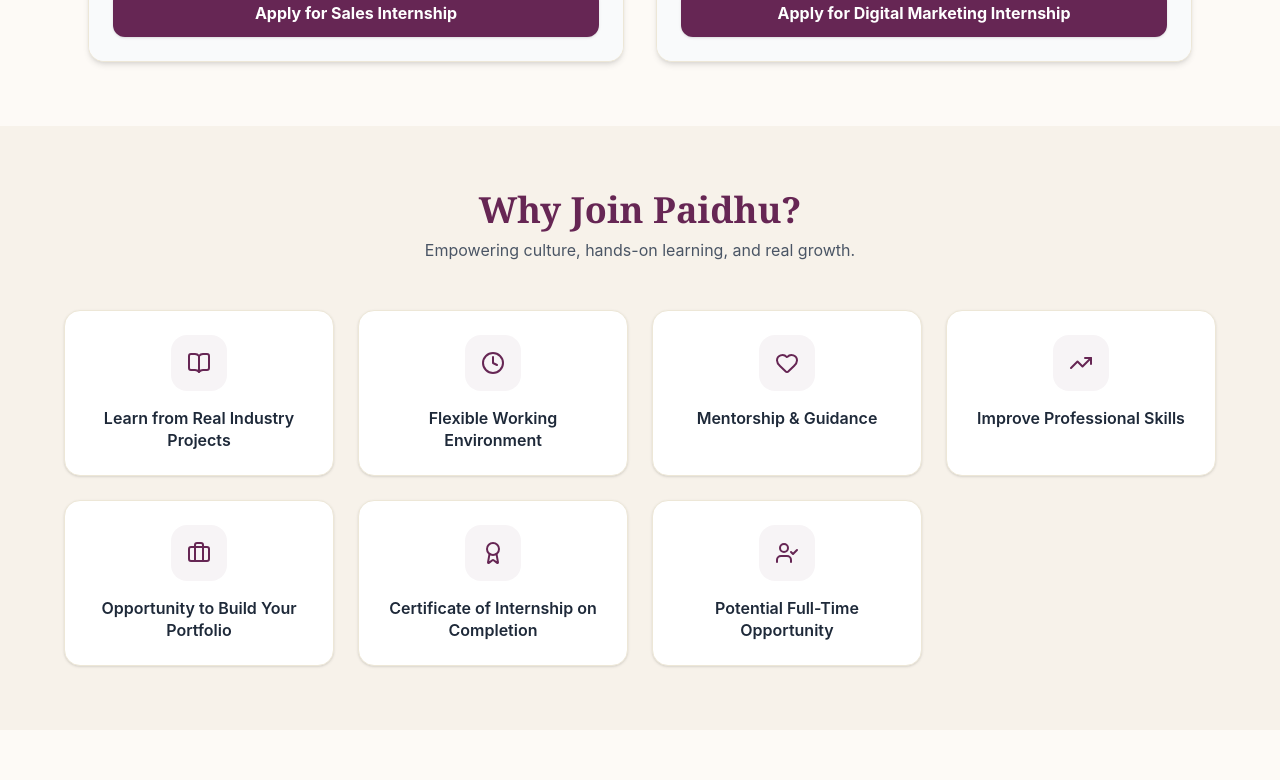
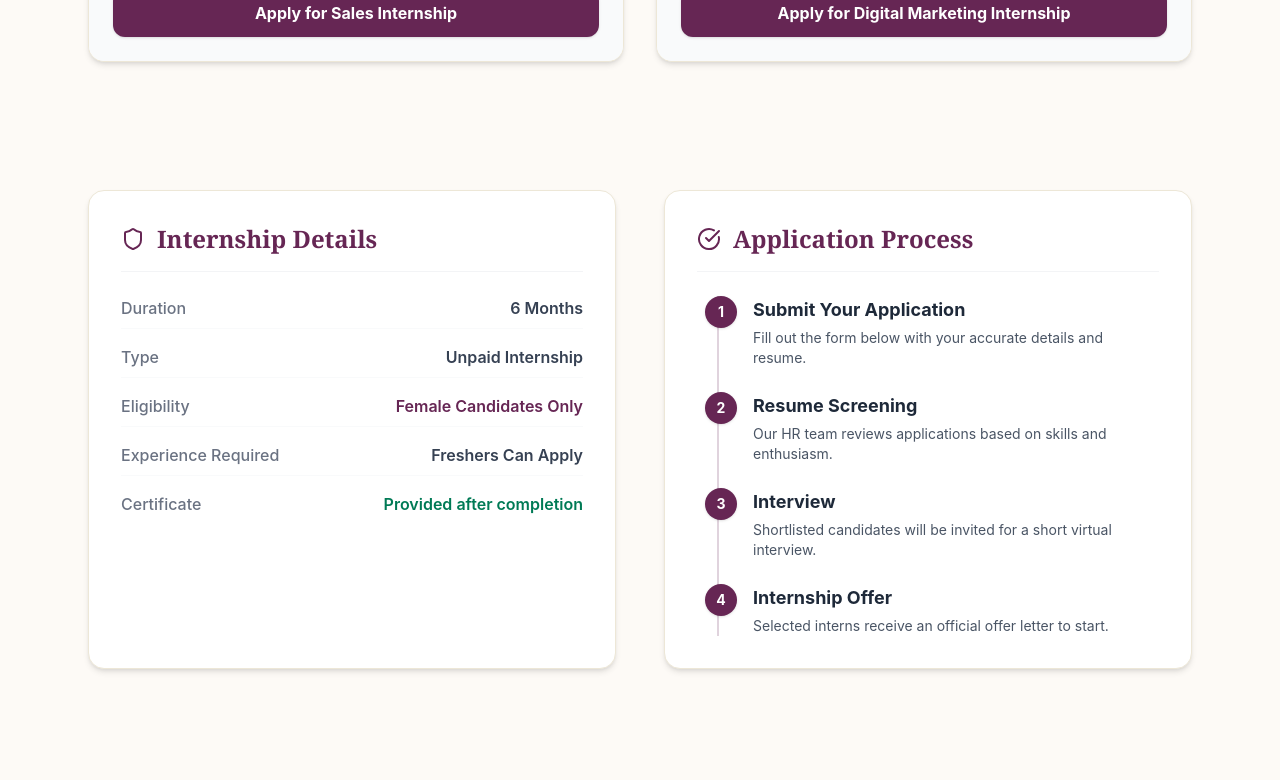
Before and after one commit to ramapriya22793/Paidhu-Final, a React (Vite) app in the folder frontend/: page /careers in a window 1280 px wide. Shown: the part 1560-2340 px from the top of the page. Built offline with nearby package versions, Linux system fonts and the light colour scheme; no server answers.

Commit message:
Remove Why Join Paidhu section from Careers page

```diff
--- a/frontend/src/pages/CareersPage.jsx
+++ b/frontend/src/pages/CareersPage.jsx
@@ -321,30 +321,7 @@
         </div>
       </section>
 
-      {/* WHY JOIN PAIDHU */}
-      <section className="bg-[#ede7d7]/40 py-16 px-6">
-        <div className="max-w-6xl mx-auto">
-          <div className="text-center mb-12">
-            <h2 className="text-3xl md:text-4xl font-serif font-bold text-[#662654]">Why Join Paidhu?</h2>
-            <p className="text-gray-600 mt-2">Empowering culture, hands-on learning, and real growth.</p>
-          </div>
 
-          <div className="grid grid-cols-1 md:grid-cols-3 lg:grid-cols-4 gap-6">
-            {whyJoin.map((item, index) => (
-              <motion.div
-                key={index}
-                whileHover={{ y: -3 }}
-                className="bg-white p-6 rounded-2xl shadow-sm border border-[#ede7d7] text-center flex flex-col items-center space-y-4"
-              >
-                <div className="p-4 rounded-2xl bg-[#662654]/5">
-                  {item.icon}
-                </div>
-                <h3 className="font-semibold text-gray-800 text-base leading-snug">{item.title}</h3>
-              </motion.div>
-            ))}
-          </div>
-        </div>
-      </section>
 
       {/* INTERNSHIP DETAILS & APPLICATION PROCESS */}
       <section className="max-w-6xl mx-auto px-6 py-16 grid grid-cols-1 lg:grid-cols-2 gap-12">
```
